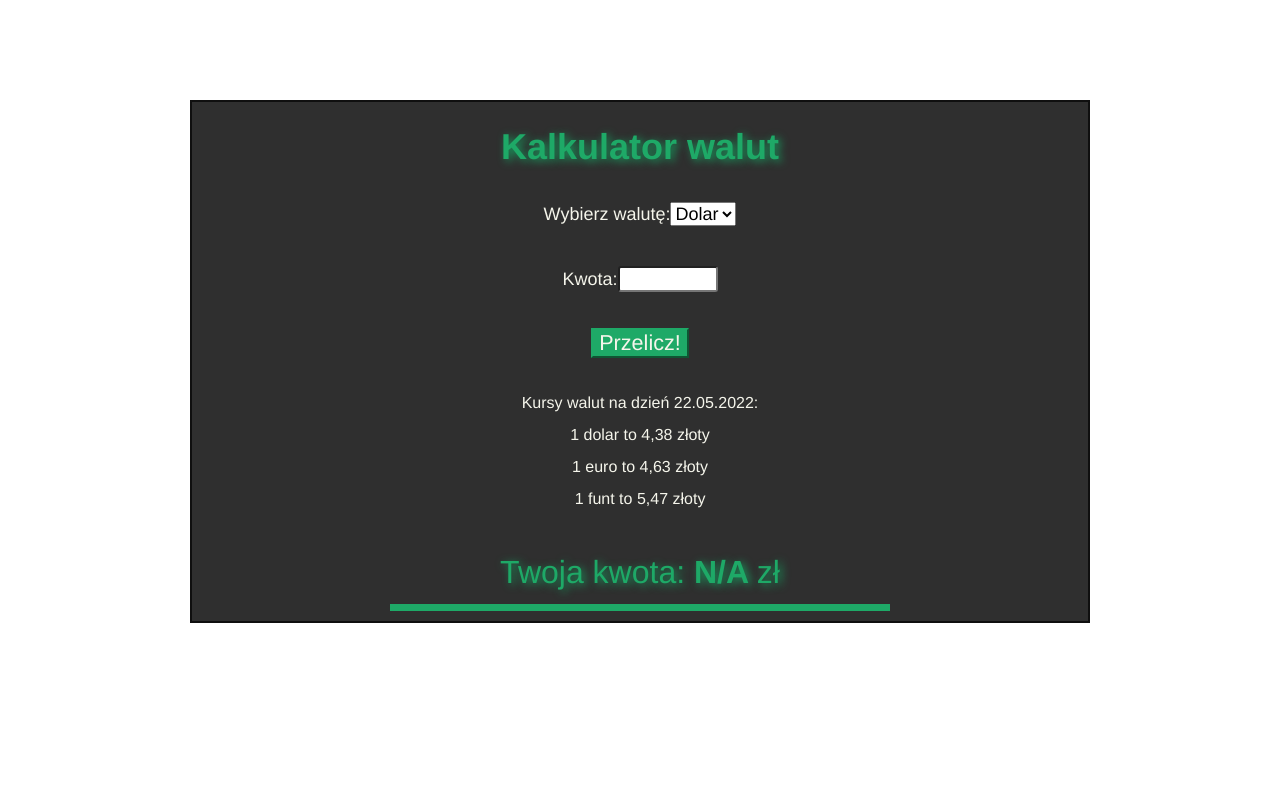
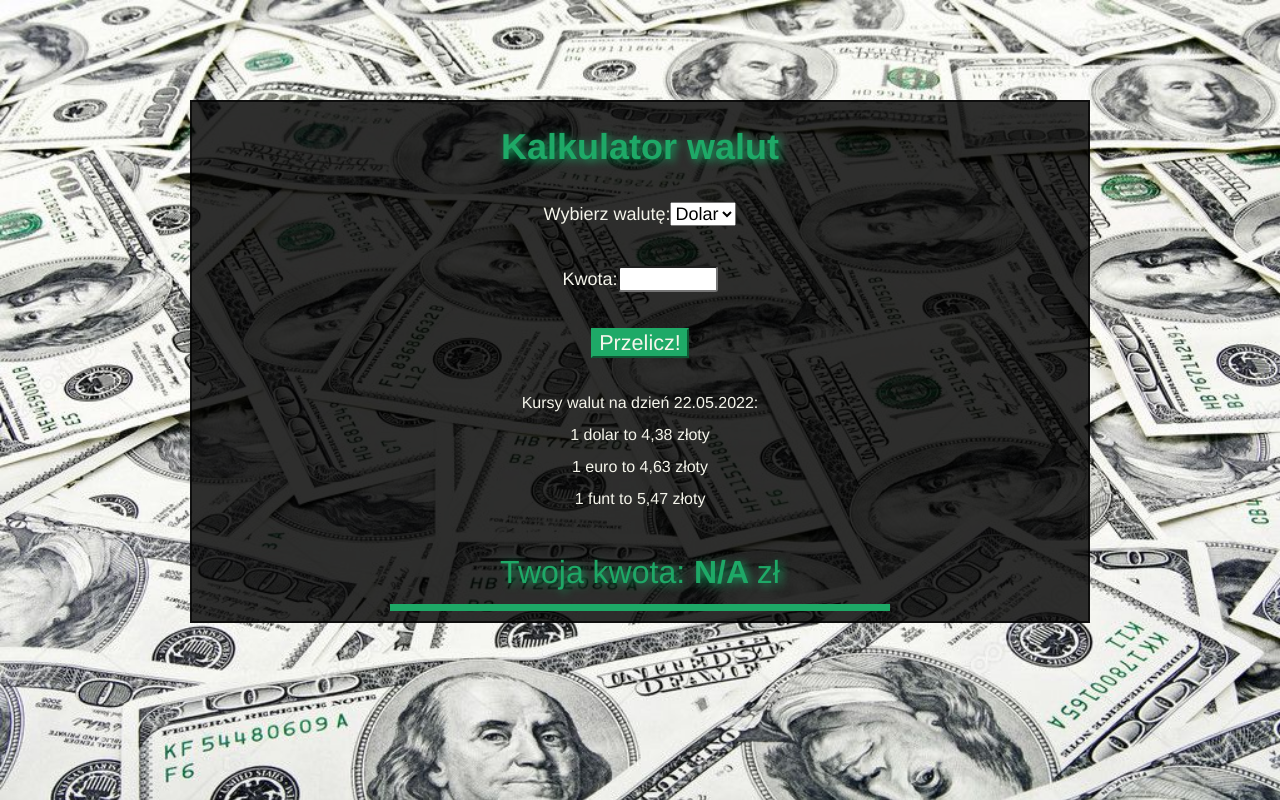
Before and after one commit to AleksandraJurkiewicz/currency-calculator-react, a React (Vite) app: page / in a window 1280 px wide. Built offline with nearby package versions, Linux system fonts and the light colour scheme.

Commit message:
background corrected

```diff
--- a/src/index.css
+++ b/src/index.css
@@ -1,6 +1,6 @@
 html {
   box-sizing: border-box;
-  background-image: "./assets/background.jpg";
+  background-image: url("../assets/background.jpg");
   background-size: cover;
 }
 
```
